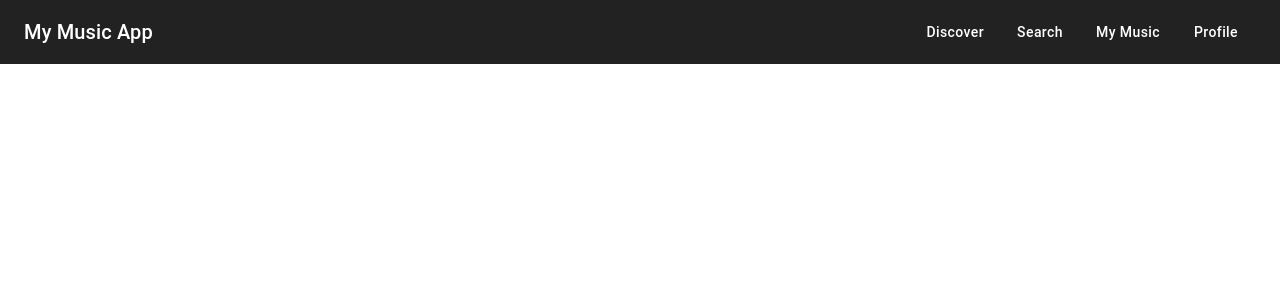
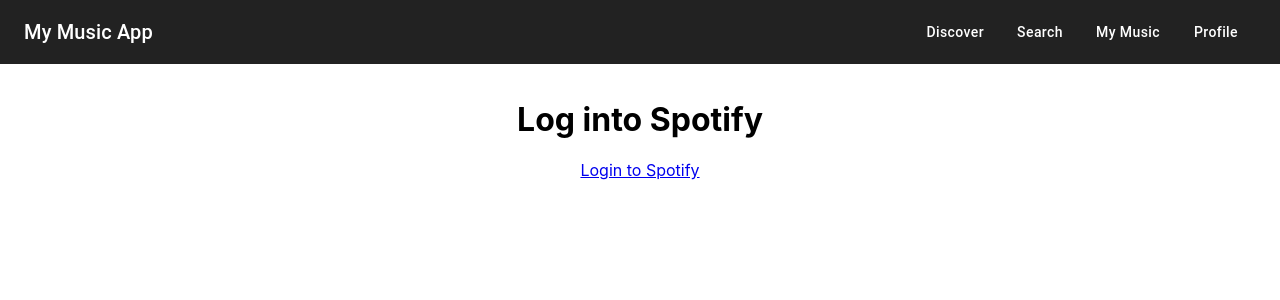
Before and after one commit to jrp9pte/ForgeSpotifyClone, a React (Create React App) app in the folder frontend/: page /login in a window 1280 px wide. Shown: the top 300 px of the page. Built offline with nearby package versions, Linux system fonts and the light colour scheme.

Commit message:
commit found Uri error

```diff
--- a/frontend/src/App.js
+++ b/frontend/src/App.js
@@ -2,6 +2,7 @@
 import { Box } from "@mui/system";
 import { Routes, Route } from "react-router-dom";
 import Profile from "./Components/Profile/Profile";
+import Login from "./Components/Login/Login.js"
 import NavigationBar from "./Components/Navigation/NavigationBar";
 function App() {
   return (
@@ -10,6 +11,7 @@
       <Box sx={{ marginTop: "100px" }}>
         <Routes>
           <Route path="/profile" element={<Profile />} />
+          <Route path="/login" element={<Login />} />
         </Routes>
       </Box>
     </div>
--- /dev/null
+++ b/frontend/src/Components/Login/Login.js
@@ -0,0 +1,34 @@
+import React, {useState, useEffect} from 'react'
+import "./Login.css"
+function Login() {
+    // useEffect(() => {
+    //     fetch("http://localhost:9000/spotifyAuthorize")
+    //   }, [])
+    const CLIENT_ID = "bf5c109cee3b415c9abc7a6c2f017aab"
+    const AUTH_ENDPOINT = "https://accounts.spotify.com/authorize"
+    const REDIRECT_URI= "http://localhost:3000/login"
+    const RESPONSE_TYPE = "token"
+    // const handleLogin = (e) =>{
+    //     e.preventDefault()
+        // fetch("http://localhost:9000/spotifyAuthorize")
+
+
+        // const SCOPES = ["user-top-read"]
+        // const SPACE_DELIMITR = "%20"
+        // const SCOPES_URL_PARAM = SCOPES.join(SPACE_DELIMITR);
+        // window.location = `${SPOTIFY_AUTHORIZE_ENDPOINT}?client_id=${clientId}&redirect_uri=${REDIRECT_URL_AFTER_LOGIN}&scope=${SCOPES_URL_PARAM}&response_type=token&show_dialog=true`;
+
+    // }
+
+    return (
+        <>
+            <h1>Log into Spotify</h1>
+            <a href={`${AUTH_ENDPOINT}?client_id=${CLIENT_ID}&redirect_uri=${REDIRECT_URI}&response_type=${RESPONSE_TYPE}`}>
+                Login to Spotify
+            </a>
+            {/* <button onClick = {handleLogin}> Log in </button> */}
+        </>
+    )
+}
+
+export default Login
```
Also changed, not shown: frontend/src/Components/Login/Login.css (added), 1 other file (tests, documents, lock files or other folders).
